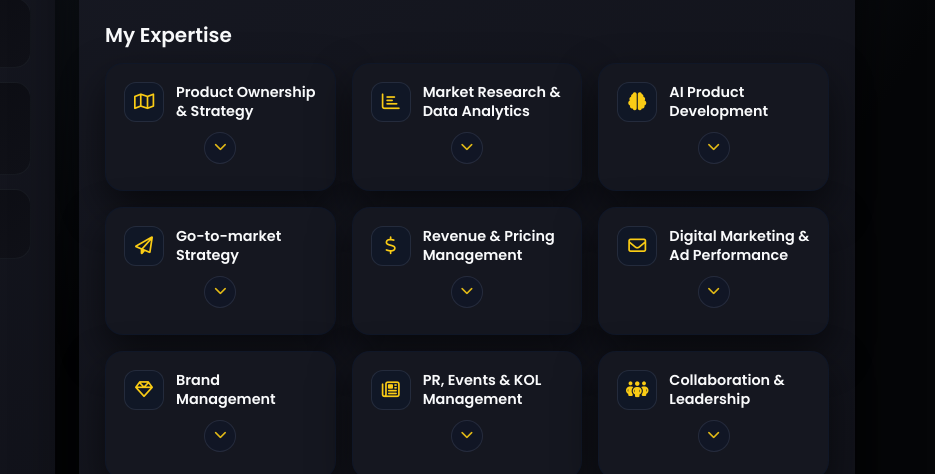
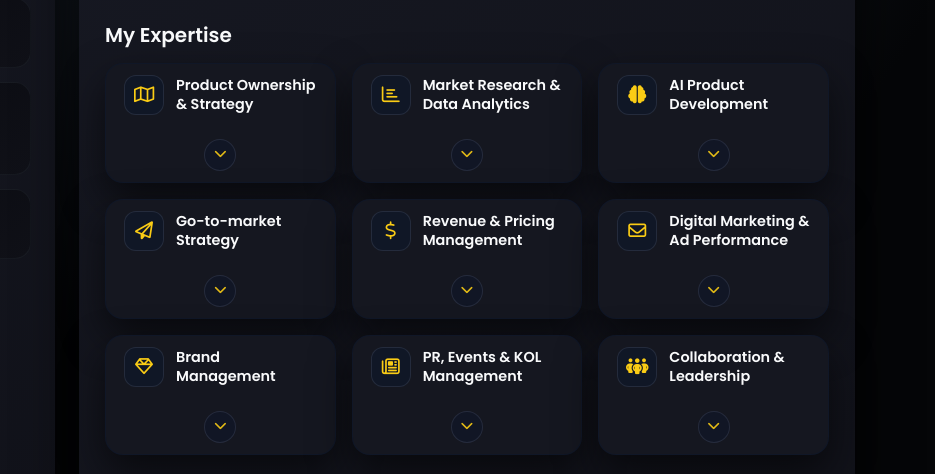
Before and after one commit to thanhhuongvn9999/helen-vu-portfolio, a plain HTML site: page index.html in a window 1280 px wide. Shown: the part 343-817 px from the top of the page, 345-1280 px from the left. Drawn offline with nearby package versions, Linux system fonts and the light colour scheme.

Commit message:
Update styles.css

```diff
--- a/styles.css
+++ b/styles.css
@@ -262,7 +262,7 @@ body {
 /* ============================= */
 
 :root{
-  --expertise-collapsed-h: 128px;   /* collapsed height */
+  --expertise-collapsed-h: 120px;   /* collapsed height */
   --expertise-expanded-h: 280px;    /* expanded height (JS will override) */
 }
 
@@ -320,6 +320,48 @@ body {
 .expertise-card.is-open{
   height: var(--expertise-expanded-h);
   border-color: rgba(250,204,21,0.45);
+}
+
+/* ============================= */
+/* Collapsed layout: center icon + title + chevron */
+/* ============================= */
+
+/* collapsed only: center content vertically */
+.expertise-card:not(.is-open){
+  justify-content: center;
+}
+
+/* keep the header row aligned nicely */
+.expertise-head{
+  display: flex;
+  align-items: center;          /* icon and title aligned */
+  gap: 12px;
+}
+
+/* make title align nicely and not push chevron */
+.expertise-title{
+  flex: 1;
+}
+
+/* put chevron centered under the title area */
+.expertise-chevron{
+  margin-top: 14px;
+  display: flex;
+  justify-content: center;
+}
+
+/* collapsed: hide the details without affecting centering */
+.expertise-card:not(.is-open) .expertise-body{
+  display: none;
+}
+
+/* open: show details */
+.expertise-card.is-open{
+  justify-content: flex-start;
+}
+
+.expertise-card.is-open .expertise-body{
+  display: block;
 }
 
 /* ============================= */
```
